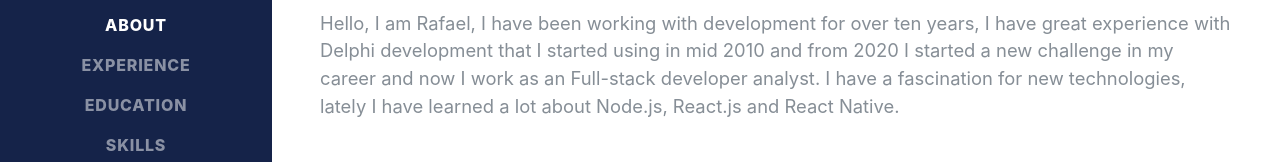
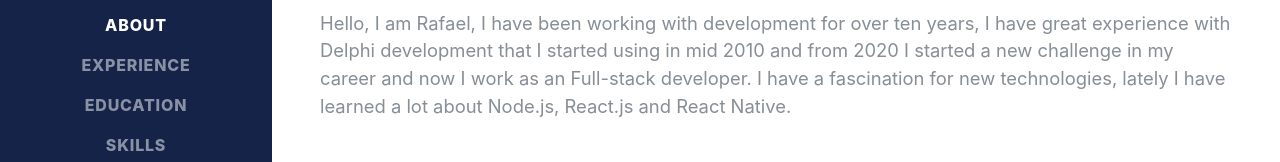
Before and after one commit to rscholant/portifolio, a Gatsby site: page / in a window 1280 px wide. Shown: the part 387-549 px from the top of the page. Built offline with nearby package versions, Linux system fonts and the light colour scheme; Gatsby itself is replaced by a stand-in of ours; a web font is replaced by a local one.

Commit message:
Alteration to resume

```diff
--- a/src/components/sections/Resume.js
+++ b/src/components/sections/Resume.js
@@ -25,9 +25,9 @@ const Resume = ({
           Hello, I am Rafael, I have been working with development for over ten
           years, I have great experience with Delphi development that I started
           using in mid 2010 and from 2020 I started a new challenge in my career
-          and now I work as an Full-stack developer analyst. I have a
-          fascination for new technologies, lately I have learned a lot about
-          Node.js, React.js and React Native.
+          and now I work as an Full-stack developer. I have a fascination for
+          new technologies, lately I have learned a lot about Node.js, React.js
+          and React Native.
         </p>
         <div className="social-icons">
           {socialLinks.map(social => {
```
